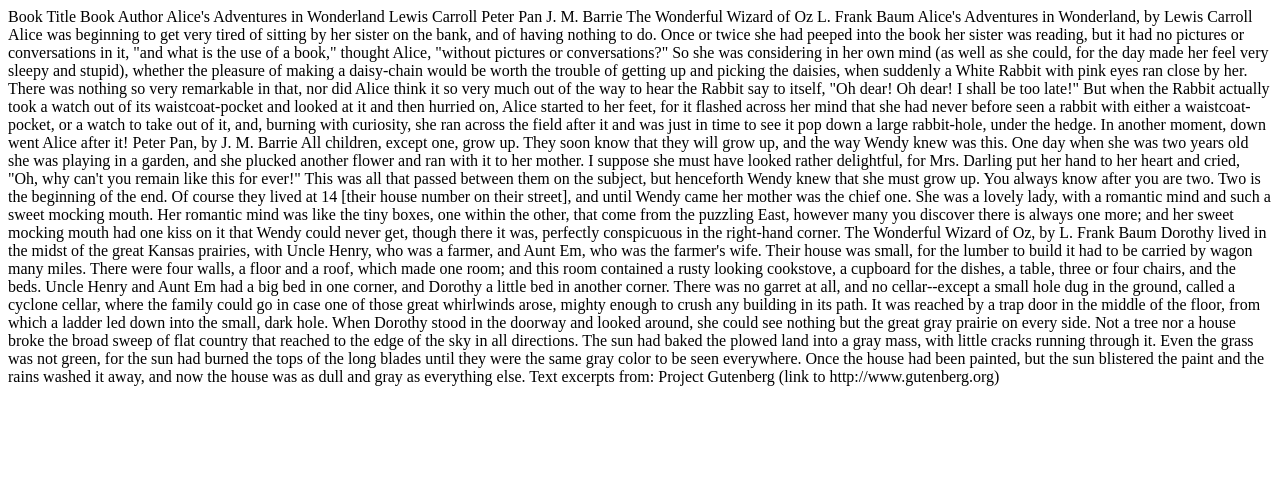
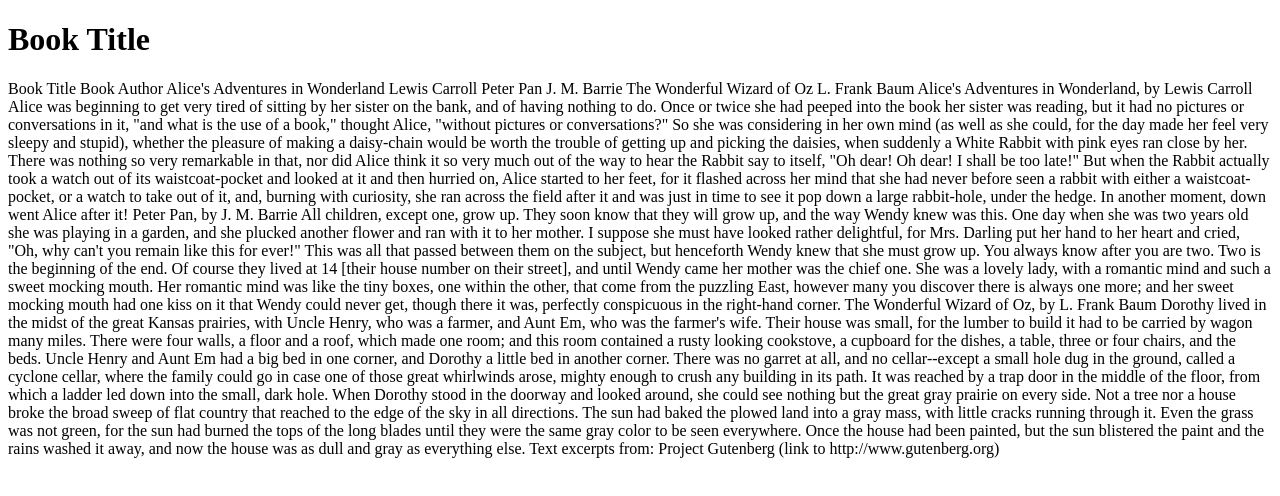
Before and after one commit to yfarook3/itmd-361-lab-3, a plain HTML site: page index.html in a window 1280 px wide. Drawn offline with Linux system fonts and the light colour scheme.

Commit message:
Update index.html
Using competed text to fit in template

```diff
--- a/index.html
+++ b/index.html
@@ -8,6 +8,7 @@
 
 	<body>
 
+		<h1> Book Title </h1>
 
 
 
```
